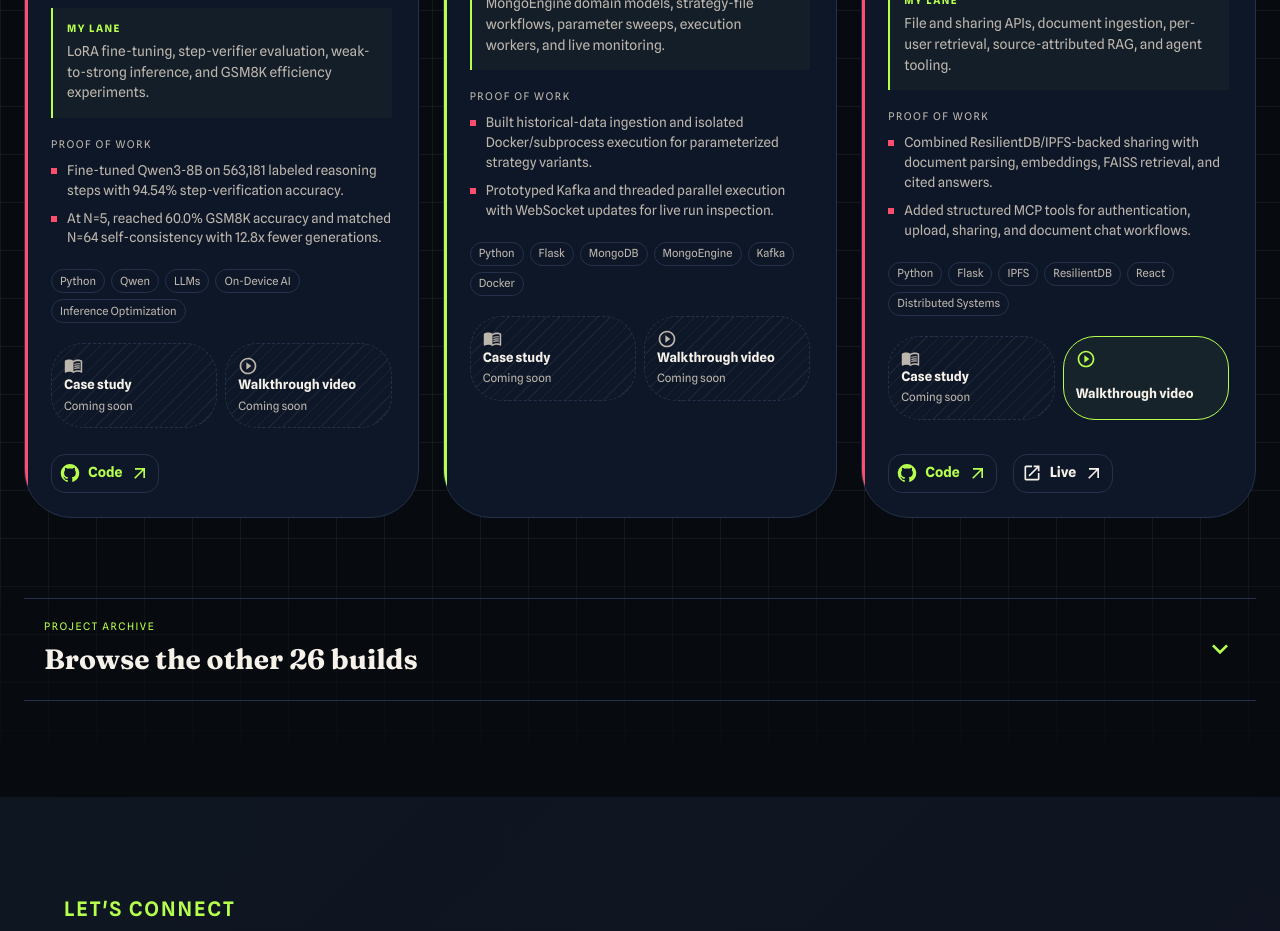
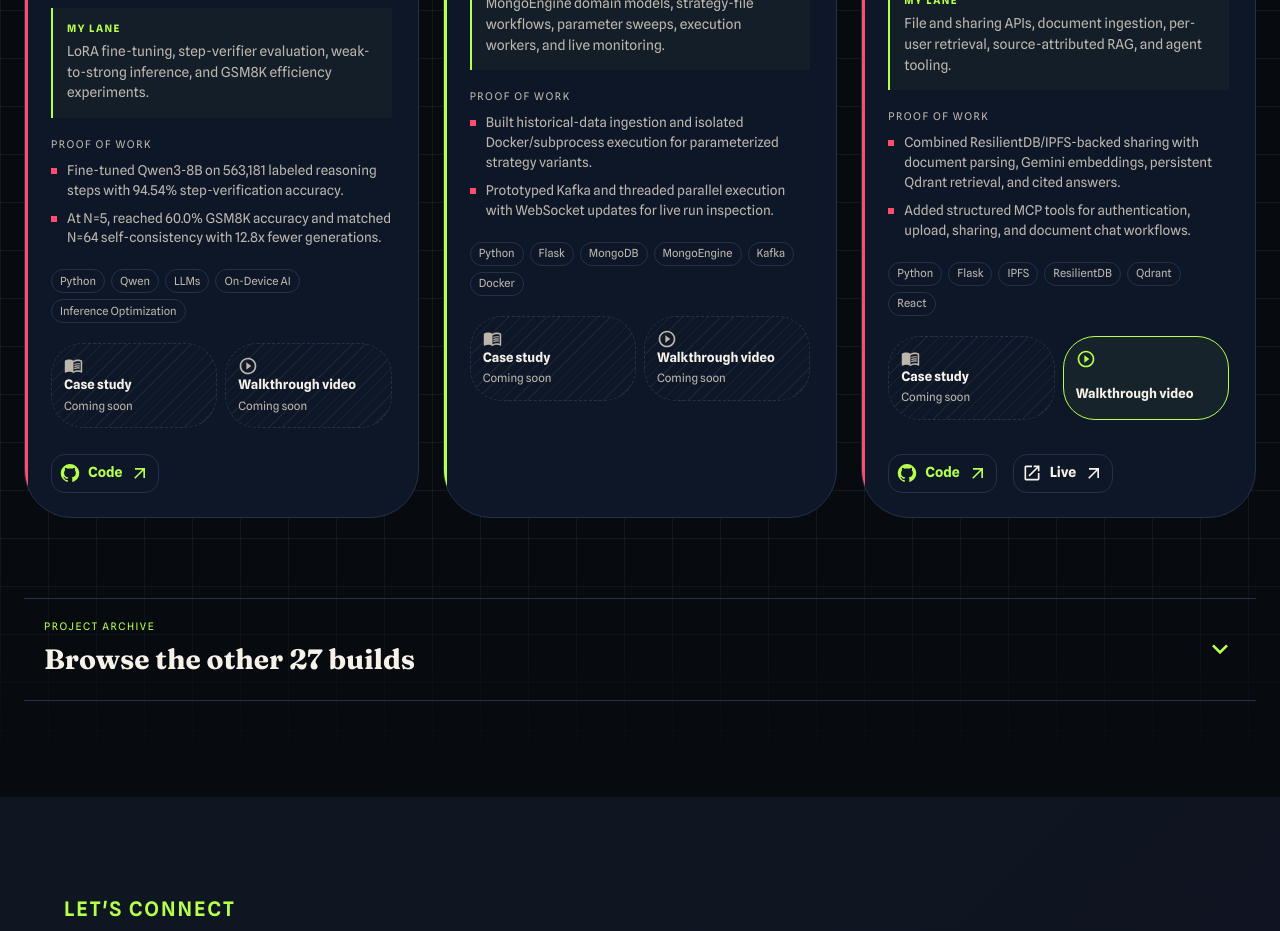
Before and after one commit to devangb3/dev-portfolio, a React (Create React App) app: page / in a window 1280 px wide. Shown: the part 4440-5371 px from the top of the page. Built offline with nearby package versions, Linux system fonts and the light colour scheme.

Commit message:
add Transit Dispatch and update ResShare

```diff
--- a/src/constants.js
+++ b/src/constants.js
@@ -212,6 +212,21 @@ export const projects = [
     isOpenSource: true
   },
   {
+    id: "transit-dispatch",
+    title: "Transit Dispatch - Multi-Agency Arrival Alerts",
+    description:
+      "Built an invite-only transit arrival notification service for DART, Unitrans, and Yolobus that plans one-time or recurring trips and monitors selected boarding legs for predicted-arrival changes.",
+    technologies: ["Python", "FastAPI", "Google Maps Platform", "SQLite", "Telegram", "Resend", "Docker", "Caddy"],
+    highlights: [
+      "Integrated Google Places and Routes through one transit provider, with agency-local timezone handling and demo itineraries that work without API keys.",
+      "Built an async worker for milestone, ETA-change, cancellation, stale-feed, and recovery alerts, with persisted alert state and idempotent Telegram/email delivery.",
+      "Implemented single-use invitations with signed sessions, single-use Telegram pairing, and a responsive dashboard that lazy-loads paused and past trips."
+    ],
+    demoUrl: "#",
+    githubUrl: "https://github.com/devangb3/Travel-Notifs",
+    isOpenSource: true
+  },
+  {
     id: "algotrade",
     title: "HammerTrade - Algorithmic Strategy Execution Platform",
     description:
@@ -261,10 +276,10 @@ export const projects = [
     title: "ResShare - Decentralized File Sharing System",
     description:
       "Built a decentralized file-sharing platform on top of ResilientDB and IPFS, with secure document storage, sharing workflows, and a RAG-powered assistant for uploaded files.",
-    technologies: ["Python", "Flask", "IPFS", "ResilientDB", "React", "Distributed Systems", "RAG"],
+    technologies: ["Python", "Flask", "IPFS", "ResilientDB", "Qdrant", "React", "Distributed Systems", "RAG"],
     highlights: [
       "Integrated IPFS-backed storage and sharing workflows for secure distributed file management.",
-      "Built a document assistant that answers questions over uploaded files using source-attributed RAG and per-user retrieval.",
+      "Moved the source-attributed document assistant to persistent Qdrant with stable chunk IDs and per-user retrieval filters, plus rollback handling when ResilientDB metadata persistence fails.",
       "Added MCP tooling around login, upload, share, and chat workflows so external agents can operate on ResShare through a structured tool surface."
     ],
     demoUrl: "https://res-share.resilientdb.com/",
@@ -514,6 +529,7 @@ export const projectCategoryById = {
   "prm-on-device": "Research",
   "gemini-event-creator": "Full-Stack Products",
   "cover-letter-generator": "Full-Stack Products",
+  "transit-dispatch": "Full-Stack Products",
   algotrade: "Backend & Distributed Systems",
   "synthetic-data-generator": "Full-Stack Products",
   "recipe-agent": "AI Systems",
@@ -589,7 +605,7 @@ export const featuredProjectDetails = {
     problem: "Document sharing and retrieval need access isolation, provenance, and durable storage across user workflows.",
     ownership: "File and sharing APIs, document ingestion, per-user retrieval, source-attributed RAG, and agent tooling.",
     proofPoints: [
-      "Combined ResilientDB/IPFS-backed sharing with document parsing, embeddings, FAISS retrieval, and cited answers.",
+      "Combined ResilientDB/IPFS-backed sharing with document parsing, Gemini embeddings, persistent Qdrant retrieval, and cited answers.",
       "Added structured MCP tools for authentication, upload, sharing, and document chat workflows."
     ],
     caseStudyUrl: "",
```
